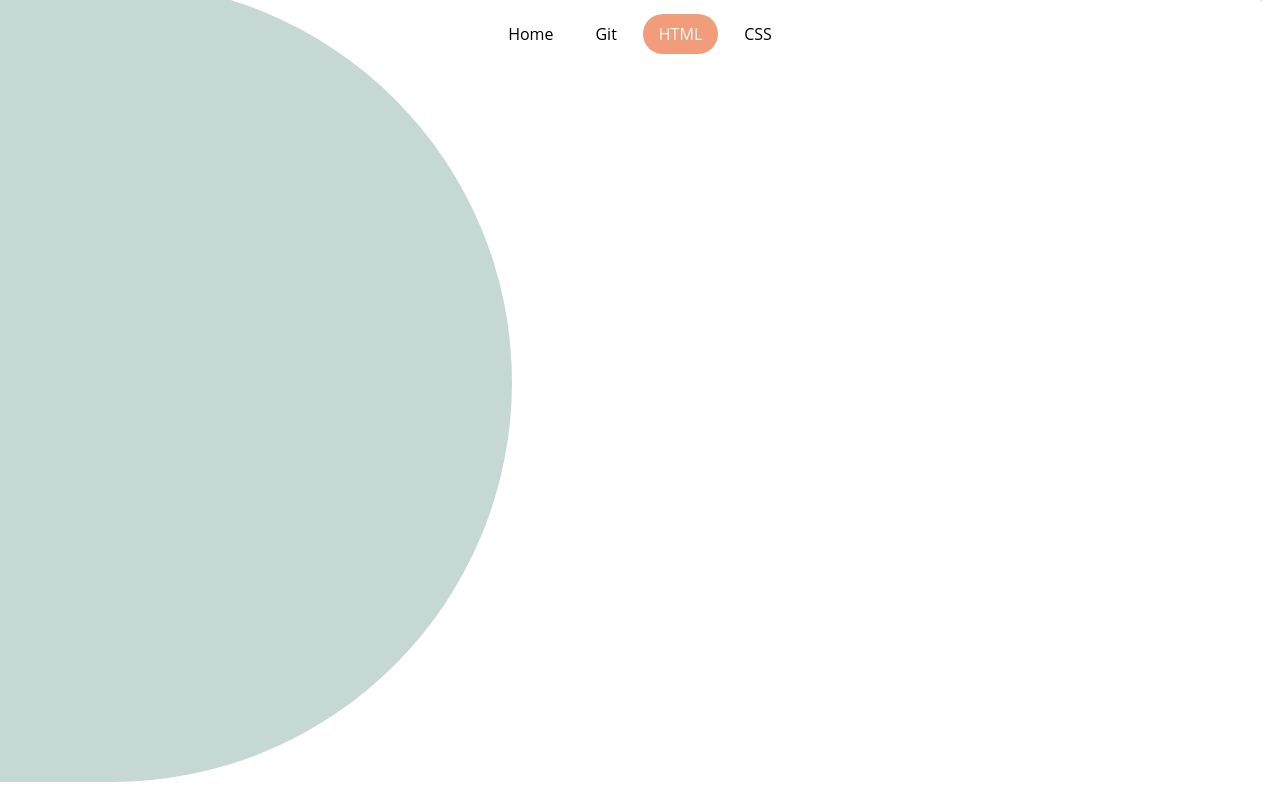
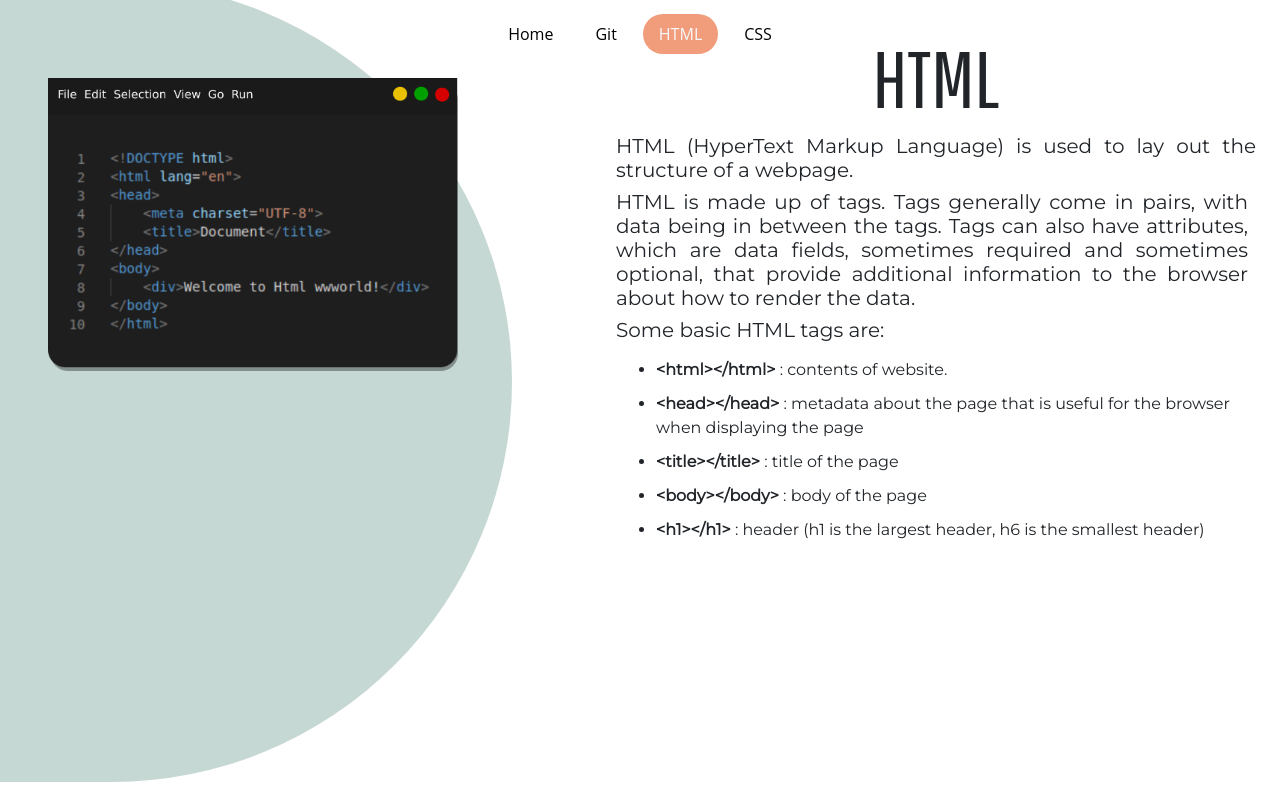
Before and after one commit to gmmonsalve/Project0, a website: page htm.html in a window 1280 px wide. Drawn offline with nearby package versions, Linux system fonts and the light colour scheme.

Commit message:
Images added, new content for html section

```diff
--- a/css/git.css
+++ /dev/null
@@ -1,34 +0,0 @@
-body{
-    font-family: 'Pathway Gothic One', sans-serif;
-}
-
-h1{
-    font-size: 80px;
-}
-
-h2{
-    font-size: 20px;
-    font-family: 'Montserrat', sans-serif;
-}
-li{
-    font-family: 'Montserrat', sans-serif;
-}
-
-.row{
-    width: 100vw;
-    height: 100vh;
-}
-#text{
-
-    background-color: white;
-}
-
-
-img{
-   width: 80%;
-   height: 70%;
-}
-#txt{
-    width: 50%;
-    margin-top: 10vh;
-}
--- a/htm.html
+++ b/htm.html
@@ -4,6 +4,8 @@
     <meta charset="UTF-8">
     <meta name="viewport" content="width=device-width, initial-scale=1.0">
     <link rel="stylesheet" href="https://stackpath.bootstrapcdn.com/bootstrap/4.4.1/css/bootstrap.min.css" integrity="sha384-Vkoo8x4CGsO3+Hhxv8T/Q5PaXtkKtu6ug5TOeNV6gBiFeWPGFN9MuhOf23Q9Ifjh" crossorigin="anonymous">
+    <link href="https://fonts.googleapis.com/css2?family=Pathway+Gothic+One&display=swap" rel="stylesheet">
+    <link href="https://fonts.googleapis.com/css?family=Montserrat&display=swap" rel="stylesheet">
     <link rel="stylesheet" href="./css/navigation.css">
     <link rel="stylesheet" href="./css/circle.css">
     <title>CS50-HTML</title>
@@ -16,10 +18,23 @@
         <a class="nav-link mr-auto" href="css.html">CSS</a>
       </nav>
       <div id="colu" class="d-flex flex-row justify-content-between">
-      <div id="cont" class="rght" style="background-color: #C6D8D3;">
-        <img src="" class="img-fluid">
+      <div id="cont" class="rght" style="background-color: #C6D8D3;" style="vertical-align: middle;">
+        <img src="img/html.png" class="img-fluid mt-5 ml-5 pt-5">
       </div>
-      <div>chale</div>
+      <div id="txt" class="mt-5 mr-4">
+        <h1 class="text-center">HTML</h1>
+        <h2 class="text-justify">HTML (HyperText Markup Language) is used to lay out the structure of a webpage.</h2>
+        <h2 class="text-justify mr-2">HTML is made up of tags. Tags generally come in pairs, with data being in between the tags. Tags can also have attributes, which are data fields, sometimes required and sometimes optional, that provide additional information to the browser about how to render the data.</h2>
+        <h2 class="mb-3">Some basic HTML tags are:</h2>
+        <ul>
+          <li><b>&lt;html&gt;&lt;/html&gt; </b>: contents of website.</li>
+          <li><b>&lt;head&gt;&lt;/head&gt;</b> : metadata about the page that is useful for the browser when displaying the page</li>
+          <li><b>&lt;title&gt;&lt;/title&gt;</b> : title of the page</li>
+          <li><b>&lt;body&gt;&lt;/body&gt;</b> : body of the page</li>
+          <li><b>&lt;h1&gt;&lt;/h1&gt;</b> : header (h1 is the largest header, h6 is the smallest header)</li>
+        </ul>
+      </div>
+
       </div>
 </body>
 </html>
--- a/scss/circle.scss
+++ b/scss/circle.scss
@@ -7,16 +7,45 @@ $size: 200px;
       border-bottom-right-radius: $size * 2;
       border-top-right-radius: $size * 2;
   }
+  .top {
+    border-top-left-radius: $size * 2;
+    border-top-right-radius: $size * 2;
+  }
   #cont {
     background: #f1a081;
-    display: inline-block;
     width: 40%;
     height: 100%;
   }
   #colu{
     margin-top: -10vh;
     position: absolute;
-    height: 100vh;
-    width: 100vw;
+    height: 100%;
+    width: 100%;
     z-index: -1;
   }
+  #txt{
+    width: 50%;
+    margin-top: 10vh;
+}
+body{
+  font-family: 'Pathway Gothic One', sans-serif;
+}
+
+h1{
+  font-size: 80px;
+}
+
+h2{
+  font-size: 20px;
+  font-family: 'Montserrat', sans-serif;
+}
+
+li{
+  font-family: 'Montserrat', sans-serif;
+  margin-bottom: 10px;
+}
+
+img{
+ width: 80%;
+ height: 70%;
+}
```
Also changed, not shown: git.html (+7 -8 lines), README.md, css/circle.css, img/html.png (added).
